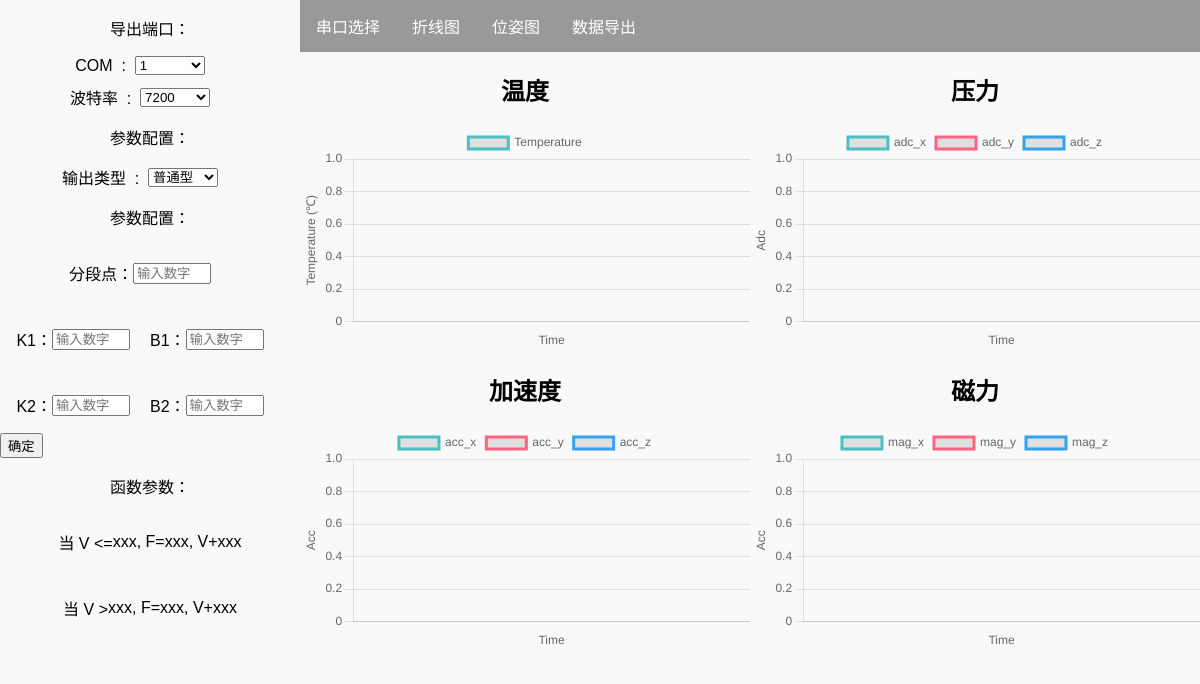
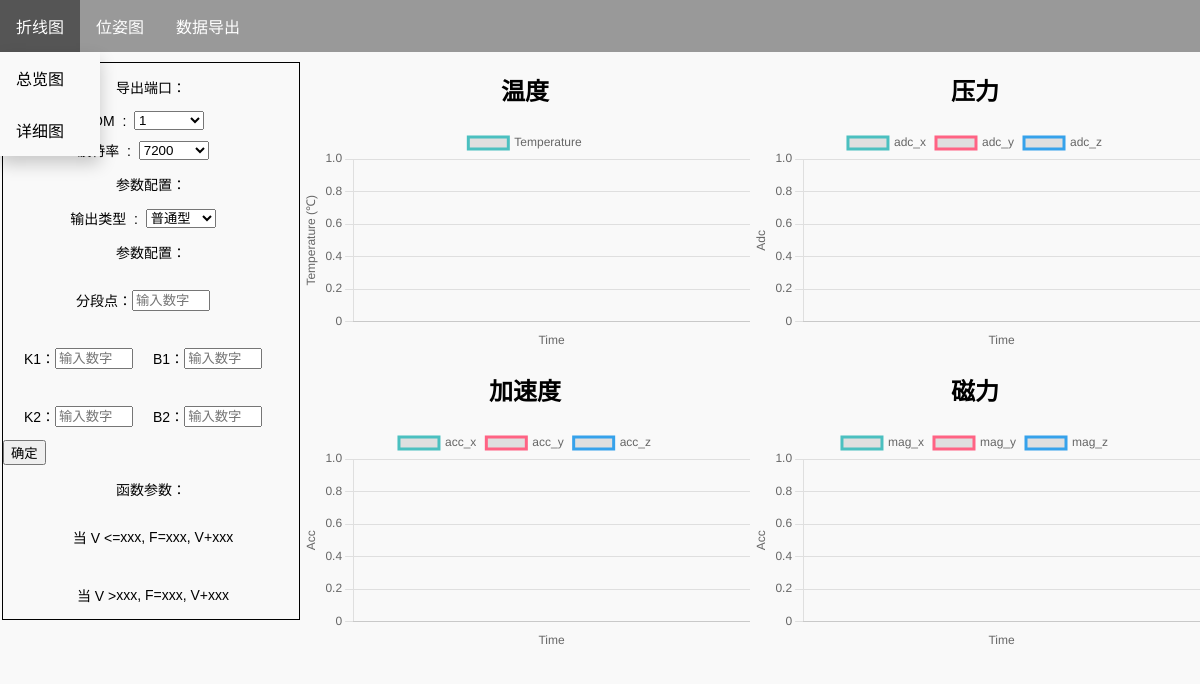
Before and after one commit to ck837/electron, an Electron app: page ShowAll/index.html in a window 1200 px wide. Drawn offline with nearby package versions, Linux system fonts and the light colour scheme.

Commit message:
删除了port界面，修改showAll的逻辑

```diff
--- a/ShowAll/index.css
+++ b/ShowAll/index.css
@@ -1,3 +1,8 @@
+html{
+  width: 100%;
+  height: 100%;
+}
+
 body {
   font-family: Arial, sans-serif;
   background-color: #f9f9f9;
@@ -20,9 +25,17 @@ td {
 
 /* now */
 /* ----------------侧边栏 start------------------------------------------- */
-.sider-input {
+.sider-all{
   width: 300px;
   height: 100%;
+
+}
+
+.sider-input {
+  margin-top: 10px;
+  margin-left: 2px;
+  font-size: 14px;
+  border: 1px solid black;
 }
 
 .com-input {
@@ -48,23 +61,20 @@ td {
 
 /* ----------------侧边栏 start------------------------------------------- */
 
-
-
 /* ----------------两列布局 start（可重复使用）------------------------------- */
 .display-all {
   width: 100%;
   height: 100%;
+}
+
+.display-main {
+  width: 100%;
   display: flex;
 }
 
-.left-input {
-  width: 300px;
+.right-show {
+  flex: 1;
   height: 100%;
-}
-
-.right-show{
-    flex: 1;
-	height: 100%;
 }
 
 /* ----------------两列布局 end---------------------------- */
@@ -76,7 +86,7 @@ td {
   display: flex;
   flex-wrap: wrap;
   justify-content: center;
-  flex:1;
+  flex: 1;
 }
 
 .chart-container {
--- a/ShowAll/index.html
+++ b/ShowAll/index.html
@@ -11,7 +11,10 @@
 <body>
     <!-- -------------------数据展示 start-------------------------------------- -->
     <div class="display-all">
+        <div id="custom-navbar-container"></div>
             <!-- -------------------侧边栏处理 start-------------------------------------- -->
+        <div class="display-main">
+            <div class="sider-all">
                 <div class="sider-input">
                     <div class="com-input">
                         <p class="title">导出端口：</p>
@@ -86,9 +89,11 @@
                         </div>
                     </div>
                 </div>
+            </div>
+
         <!-- -------------------侧边栏处理 end -------------------------------------- -->
             <div class="right-show">
-            <div id="custom-navbar-container"></div>
+
                 <div id="content">
                     <div class="chart-container">
                         <h2>温度</h2>
@@ -112,6 +117,8 @@
                 </div>
 
             </div>
+        </div>
+
     </div>
 
     <!-- -------------------数据展示 end-------------------------------------- -->
--- a/main.js
+++ b/main.js
@@ -24,7 +24,7 @@ function createWindow() {
 
     // and load the index.html of the app.
     mainWindow.loadURL(url.format({
-        pathname: path.join(__dirname, 'Port/index.html'),
+        pathname: path.join(__dirname, 'ShowAll/index.html'),
         protocol: 'file:',
         slashes: true
     }))
--- a/nav/index.js
+++ b/nav/index.js
@@ -51,7 +51,7 @@ customElements.define('custom-navbar', class CustomNavbar extends HTMLElement {
                 }
             </style>
             <ul class="nav-ul">
-                <li><a href="#port" id="toPort">串口选择</a></li>
+
                 <li>
                     <div class="dropdown"> <a href="#" class="dropbtn">折线图</a>
                         <div class="dropdown-content">
@@ -64,6 +64,7 @@ customElements.define('custom-navbar', class CustomNavbar extends HTMLElement {
                 <li><a href="#about" id="toOutput">数据导出</a></li>
             </ul>
         `;
+        // <li><a href="#port" id="toPort">串口选择</a></li>
         const shadowRoot = this.attachShadow({ mode: 'open' });
         shadowRoot.appendChild(template.content);
     }
@@ -71,9 +72,9 @@ customElements.define('custom-navbar', class CustomNavbar extends HTMLElement {
     connectedCallback() {
         // JavaScript event listeners can be added here
         const { ipcRenderer } = require('electron');
-        this.shadowRoot.getElementById('toPort').addEventListener('click', () => {
-            ipcRenderer.send('gotoPagePort');
-        });
+        // this.shadowRoot.getElementById('toPort').addEventListener('click', () => {
+        //     ipcRenderer.send('gotoPagePort');
+        // });
         this.shadowRoot.getElementById('toShowAll').addEventListener('click', () => {
             ipcRenderer.send('gotoPageShowAll');
         });
```
Also changed, not shown: ShowAll/renderer.js (+0 -11 lines). Lines whose indentation alone changed are shown as unchanged.
